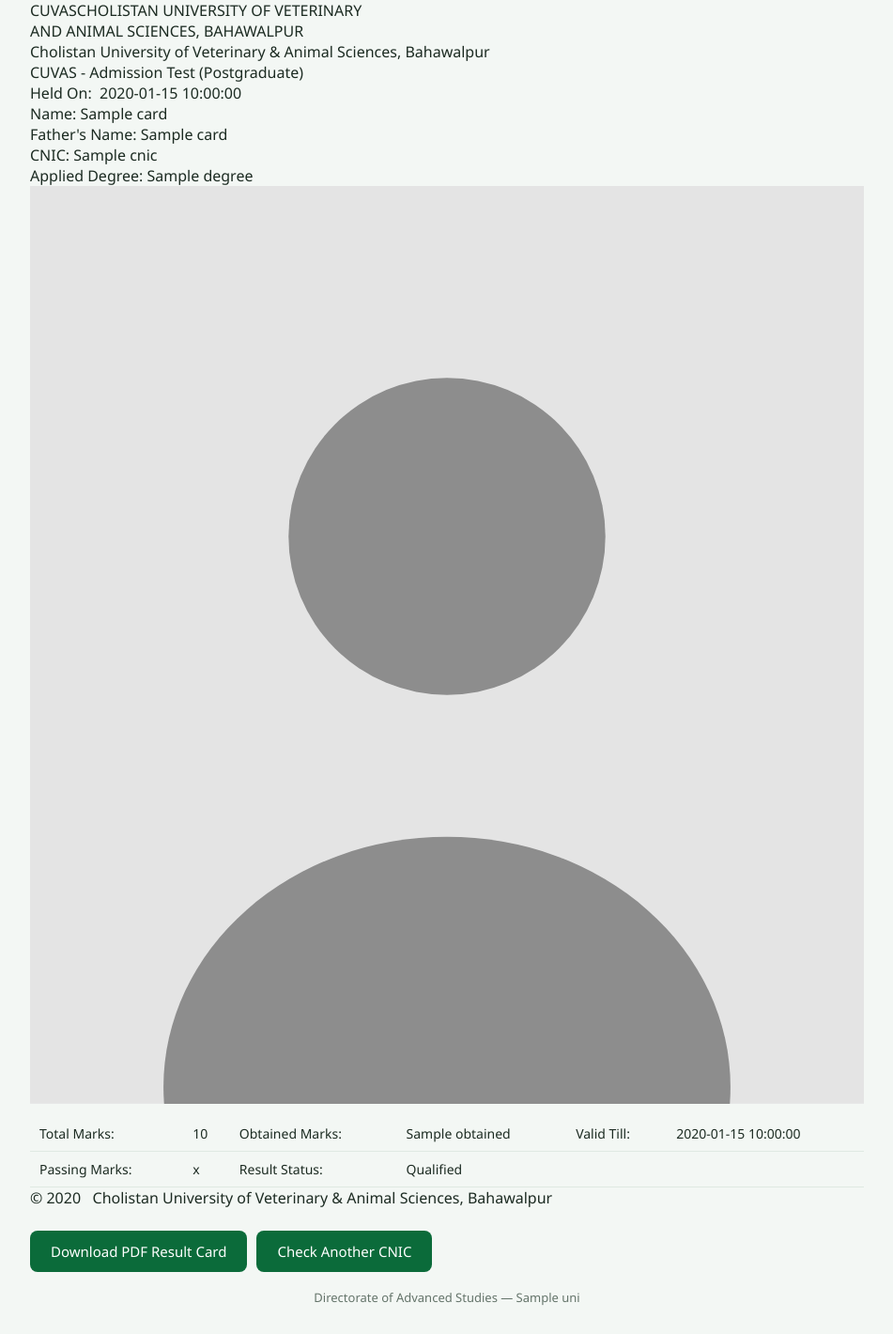
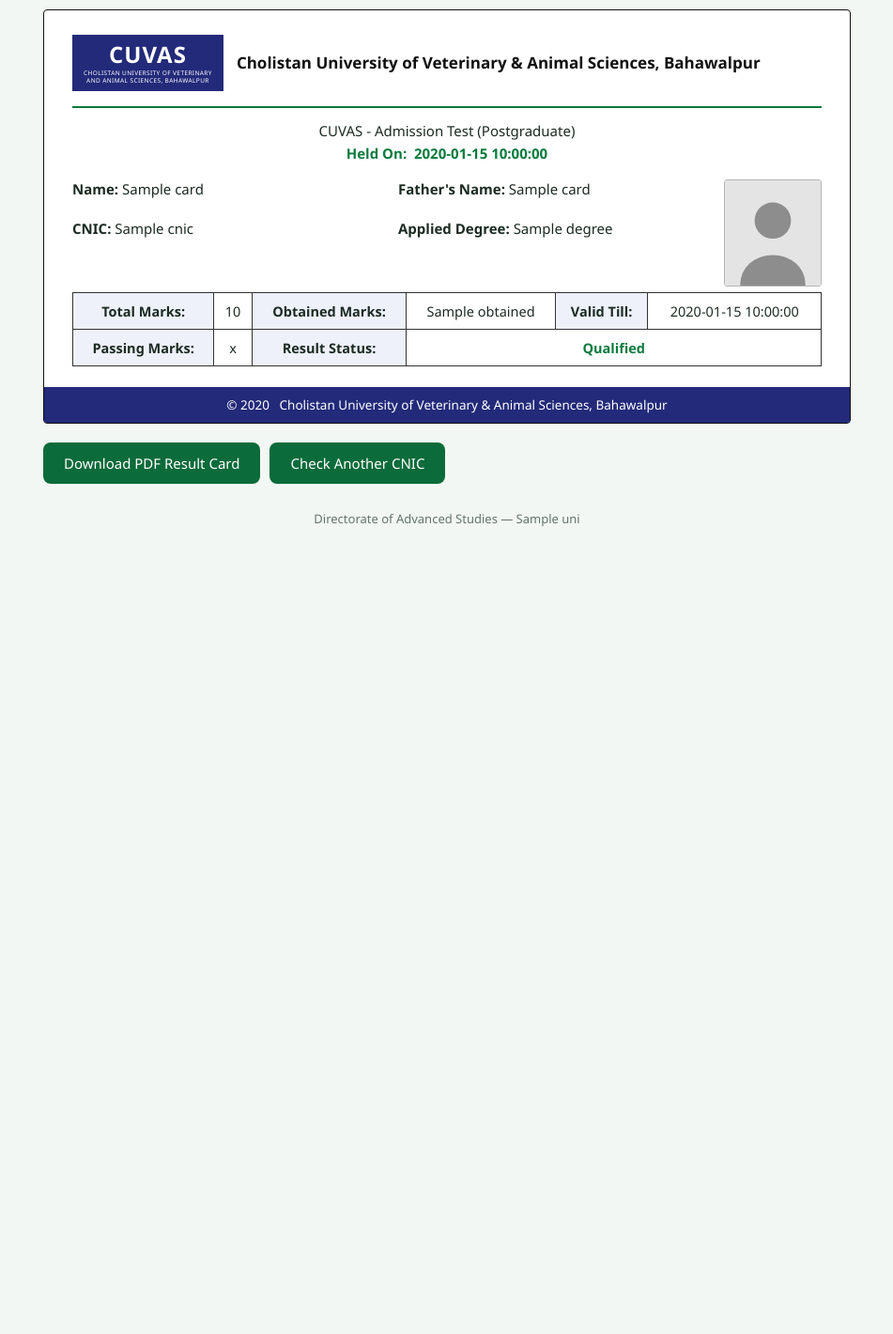
Before and after one commit to uzairareeb/cuvas-result-portal, a Flask app: template templates/result.html in a window 1280 px wide. Shown: the part 66-1486 px from the top of the page at 94% size, without its empty margins (164-1115 px from the left). After the commit the page ends 626 px from the top, so only its background shows below. Run offline with Flask 3, Linux system fonts and the light colour scheme; data comes from the database, SQL or seed files in the repository; the template is opened without the code that fills it: most values are stand-ins (such as "Sample title", 1, 10 or a date in 2020); some libraries are stand-ins or nearby versions.

Commit message:
Match official CUVAS result card template

```diff
--- a/static/css/style.css
+++ b/static/css/style.css
@@ -54,3 +54,32 @@ table { width: 100%; border-collapse: collapse; font-size: 14px; margin-top: 8px
 th, td { text-align: left; padding: 9px 10px; border-bottom: 1px solid var(--line); white-space: nowrap; }
 th { background: #eef5f0; color: var(--green-d); }
 footer { text-align: center; color: var(--muted); font-size: 13px; padding: 18px 0 30px; }
+
+/* ---- Official CUVAS result card ---- */
+.rcard-wrap { max-width: 860px; margin: 10px auto; }
+.rcard { background: #fff; border: 1.5px solid #111; border-radius: 4px; padding: 26px 30px 0; }
+.rhead { display: flex; align-items: center; gap: 14px; }
+.rlogo { background: #232a7a; color: #fff; padding: 8px 12px; display: flex; flex-direction: column; align-items: center; line-height: 1.1; flex-shrink: 0; }
+.rl1 { font-weight: 800; font-size: 24px; letter-spacing: 1px; }
+.rl2 { font-size: 6.5px; text-align: center; letter-spacing: .4px; margin-top: 3px; }
+.runititle { font-weight: 700; font-size: 17px; color: #111; }
+.rsub { text-align: center; font-size: 15px; margin: 16px 0 4px; border-top: 2.5px solid #0b7a3e; padding-top: 14px; }
+.rheld { text-align: center; color: #0b7a3e; font-weight: 700; font-size: 15px; margin-bottom: 18px; }
+.rbody { display: flex; gap: 18px; align-items: flex-start; }
+.rfields { flex: 1; }
+.frow { display: flex; gap: 18px; margin-bottom: 22px; }
+.frow > div { flex: 1; font-size: 15px; }
+.lab { font-weight: 700; }
+.rphoto { width: 104px; height: 114px; border: 1px solid #b5b5b5; border-radius: 3px; overflow: hidden; flex-shrink: 0; }
+.rtable { width: 100%; border-collapse: collapse; margin: 6px 0 0; font-size: 14.5px; }
+.rtable td { border: 1.2px solid #333; padding: 9px 8px; text-align: center; }
+.rtable .lab2 { background: #eef0fa; font-weight: 700; }
+.rtable .val.status-q { color: #0b7a3e; font-weight: 700; }
+.rtable .val.status-nq { color: #b3261e; font-weight: 700; }
+.rfoot { background: #232a7a; color: #fff; text-align: center; font-size: 13.5px; padding: 10px; margin: 22px -30px 0; border-radius: 0 0 2px 2px; }
+.rcard-wrap .actions { display: flex; gap: 10px; margin: 20px 0 8px; flex-wrap: wrap; }
+@media (max-width: 640px) {
+  .frow { flex-direction: column; gap: 14px; }
+  .rhead { flex-direction: column; text-align: center; }
+  .rbody { flex-direction: column-reverse; }
+}
```
